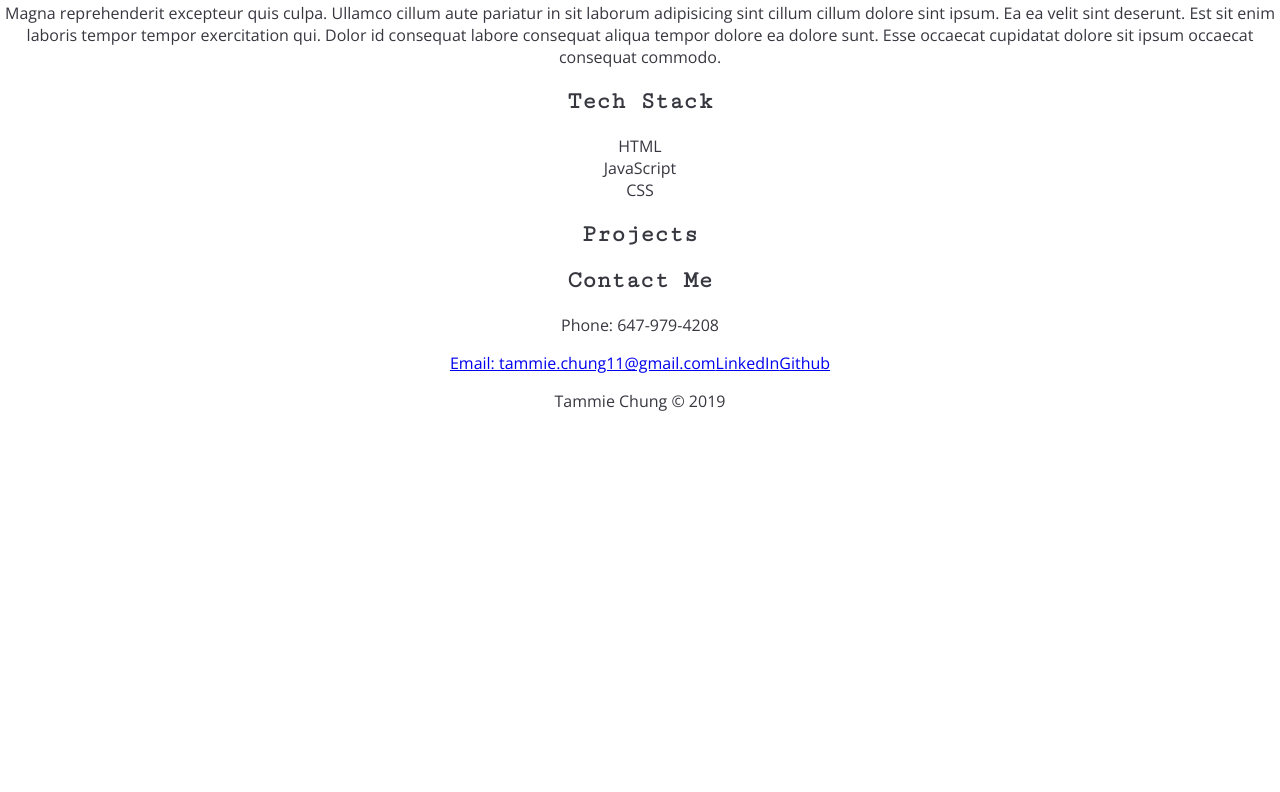
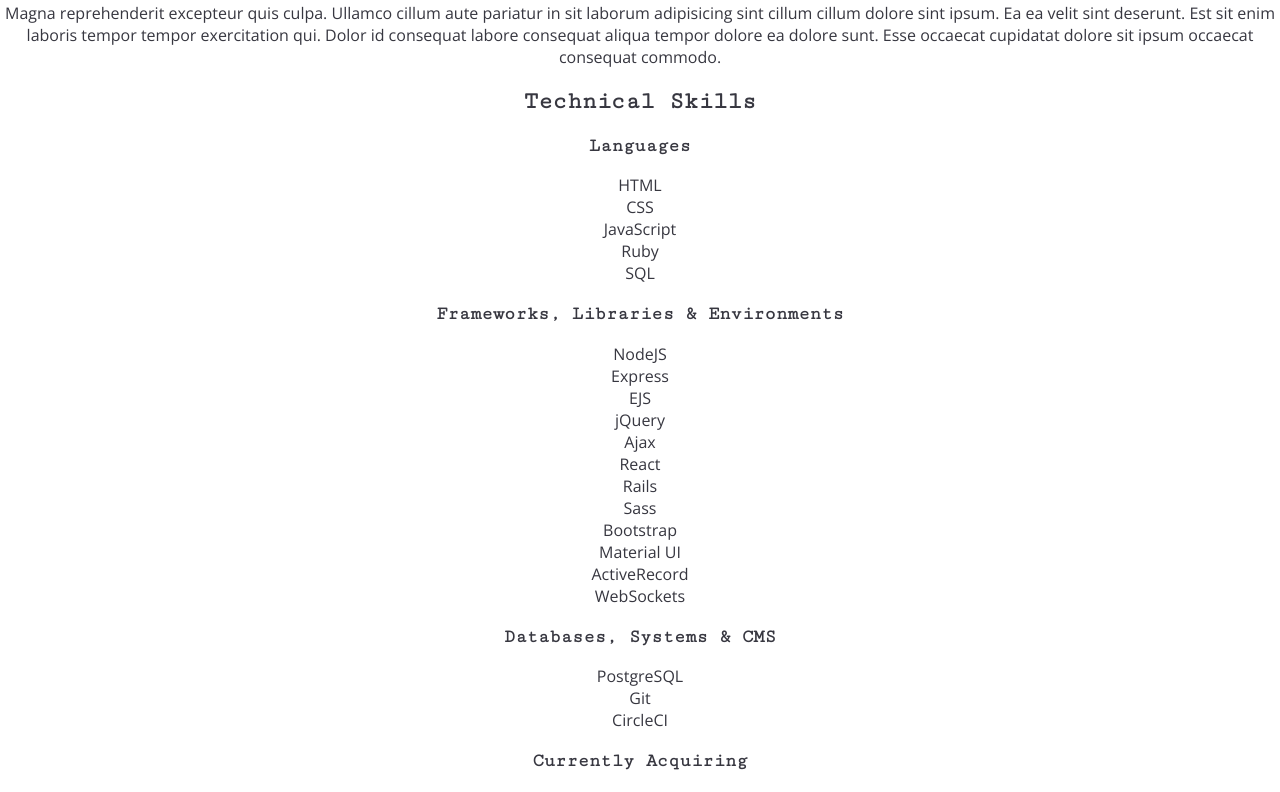
Before and after one commit to tammiec/portfolio, a React (Create React App) app: page / in a window 1280 px wide. Shown: the part 1140-1932 px from the top of the page. Before the commit the page ends 1568 px from the top, so only its background shows below. Built offline with nearby package versions, Linux system fonts and the light colour scheme.

Commit message:
Refactor tech skills lists to be categorized

```diff
--- a/src/Components/About/About.js
+++ b/src/Components/About/About.js
@@ -11,7 +11,27 @@
       <h2>About Me</h2>
       <img id='profile-picture' src={profilePicture} alt='Tammie Chung' />
       <p>Magna reprehenderit excepteur quis culpa. Ullamco cillum aute pariatur in sit laborum adipisicing sint cillum cillum dolore sint ipsum. Ea ea velit sint deserunt. Est sit enim laboris tempor tempor exercitation qui. Dolor id consequat labore consequat aliqua tempor dolore ea dolore sunt. Esse occaecat cupidatat dolore sit ipsum occaecat consequat commodo.</p>
-      <TechList />
+      <h2>Technical Skills</h2>
+      <TechList
+        skillType='languages'
+        skillTitle='Languages'
+        skills={['HTML', 'CSS', 'JavaScript', 'Ruby', 'SQL']}
+      />
+      <TechList
+        skillType='frameworks'
+        skillTitle='Frameworks, Libraries &amp; Environments'
+        skills={['NodeJS', 'Express', 'EJS', 'jQuery', 'Ajax', 'React', 'Rails', 'Sass', 'Bootstrap', 'Material UI', 'ActiveRecord', 'WebSockets']}
+      />
+      <TechList
+        skillType='databases'
+        skillTitle='Databases, Systems &amp; CMS'
+        skills={['PostgreSQL', 'Git', 'CircleCI']}
+      />
+      <TechList
+        skillType='acquiring'
+        skillTitle='Currently Acquiring'
+        skills={['Redux', 'React Native']}
+      />
     </div>
   );
 }
--- a/src/Components/About/TechList.js
+++ b/src/Components/About/TechList.js
@@ -3,13 +3,12 @@
 
 export default function TechList(props) {
 
-  const techStackArray = ['HTML', 'JavaScript', 'CSS']
-  const techStack = techStackArray.map((stack, index) => <TechListItem key={index} stack={stack} />)
+  const techStack = props.skills.map((stack, index) => <TechListItem key={index} stack={stack} />)
 
   return (
     <>
-      <h2>Tech Stack</h2>
-      <ul>
+      <h3>{props.skillTitle}</h3>
+      <ul className={props.skillType}>
         {techStack}
       </ul>
     </>
```
